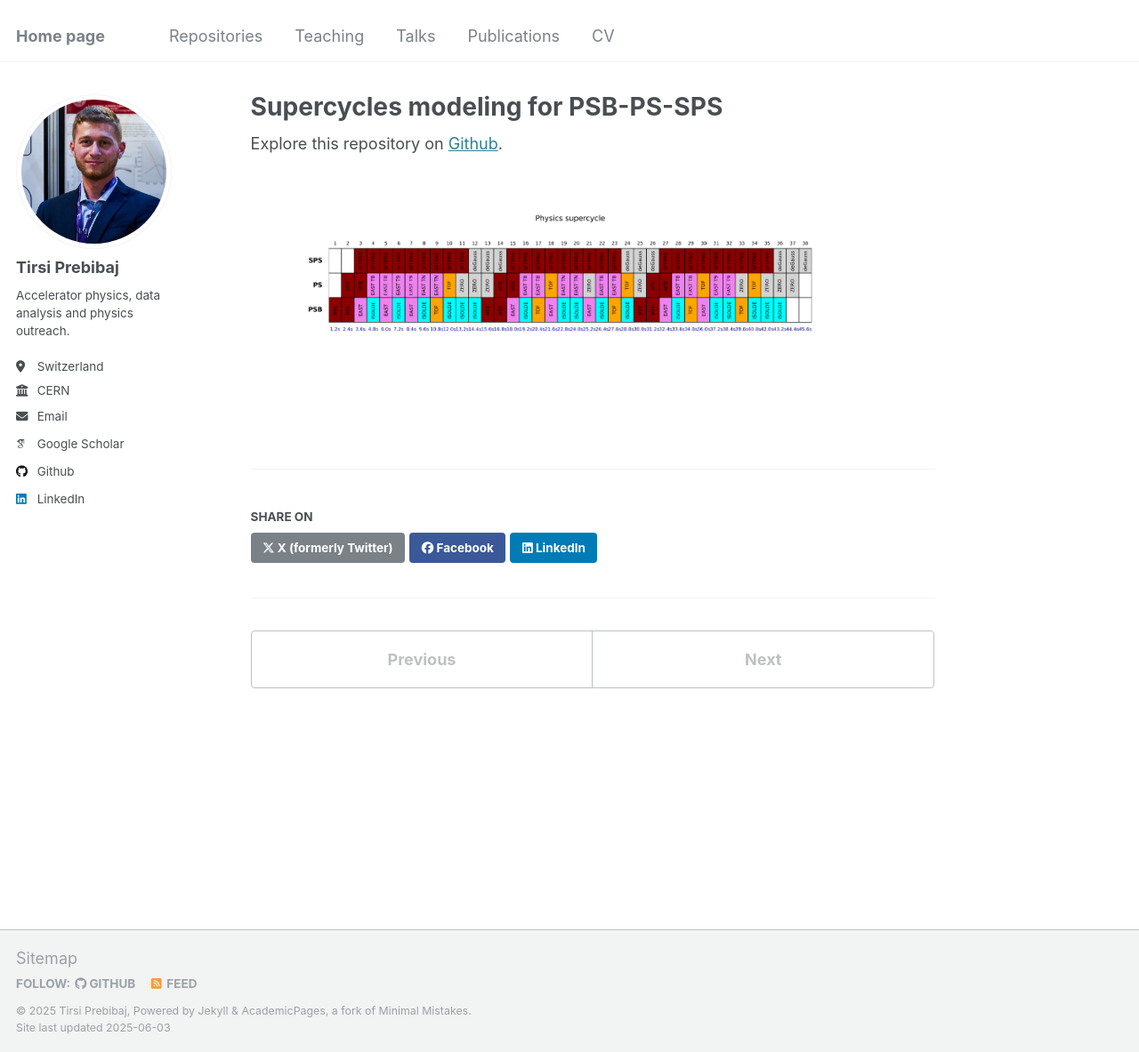
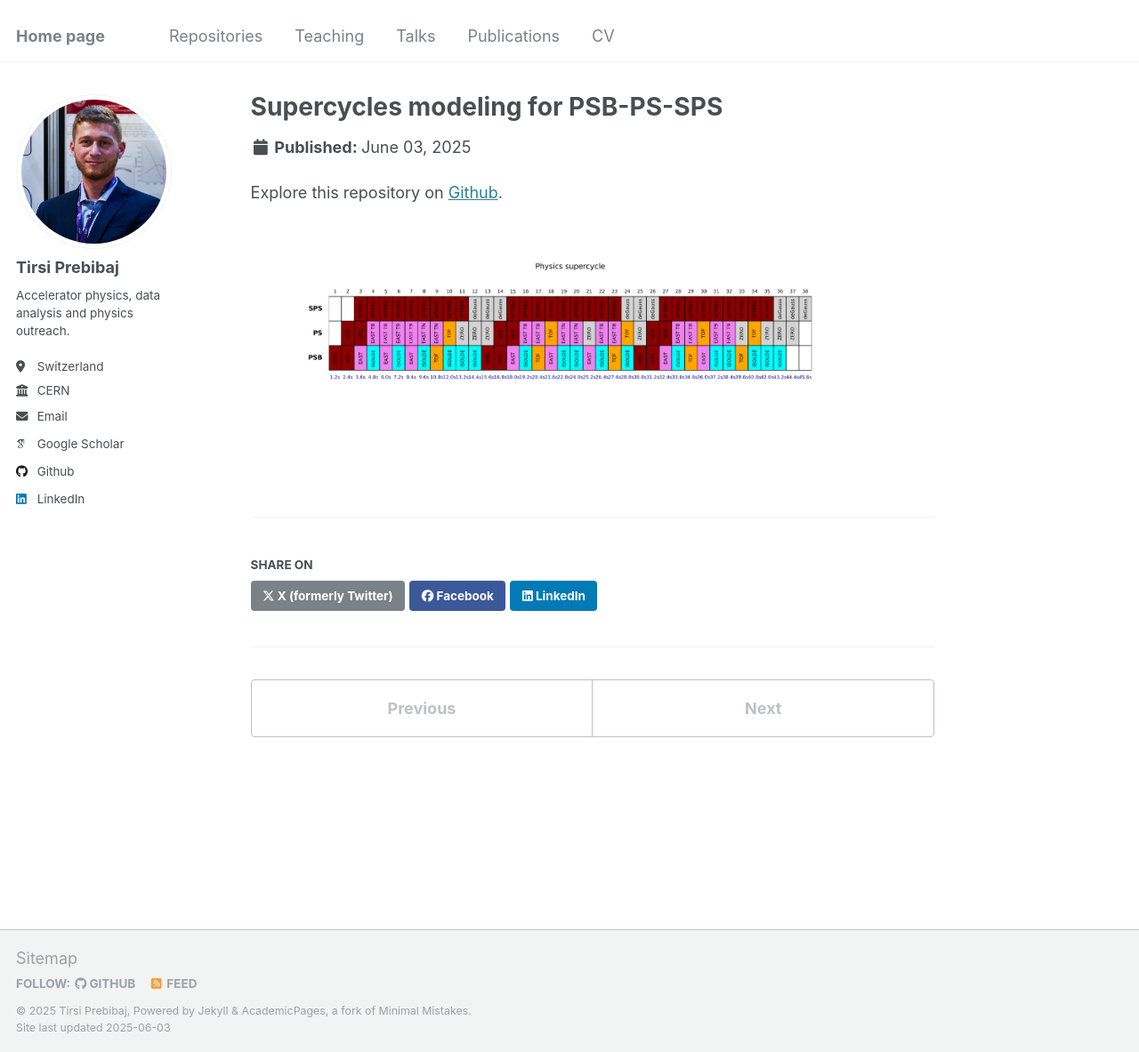
Before and after one commit to tprebiba/tprebiba.github.io, a Jekyll site: the page built from _repositories/portfolio-4.md, in a window 1280 px wide and 1183 px high. Shown: the whole window at 89% size. Built offline with Jekyll 4.4.1, drawn with Linux system fonts in a browser that asks for light colours; some web fonts are replaced.

Commit message:
updated _layouts/single.html

```diff
--- a/_layouts/single.html
+++ b/_layouts/single.html
@@ -41,7 +41,16 @@ layout: default
           {% if page.collection == 'teaching' %}
             <p>{{ page.type }}{% if page.venue %}, <i>{{ page.venue }}</i>{% endif %}</p>
           {% elsif page.venue %}
-            <p>Published in <i>{{ page.venue }}</i> </p>
+            <p>Published in <i>{{ page.venue }}</i>{% if page.date %}, {{ page.date | date: "%Y" }}{% endif %}</p>
+          {% elsif page.date %}
+            <p class="page__date">
+              <strong><i class="fa fa-fw fa-calendar" aria-hidden="true"></i>
+                {{ site.data.ui-text[site.locale].date_label | default: "Published:" }}
+              </strong>
+              <time datetime="{{ page.date | date_to_xmlschema }}">
+                {{ page.date | date: "%B %d, %Y" }}
+              </time>
+            </p>
           {% endif %}
         </header>
       {% endunless %}
```
